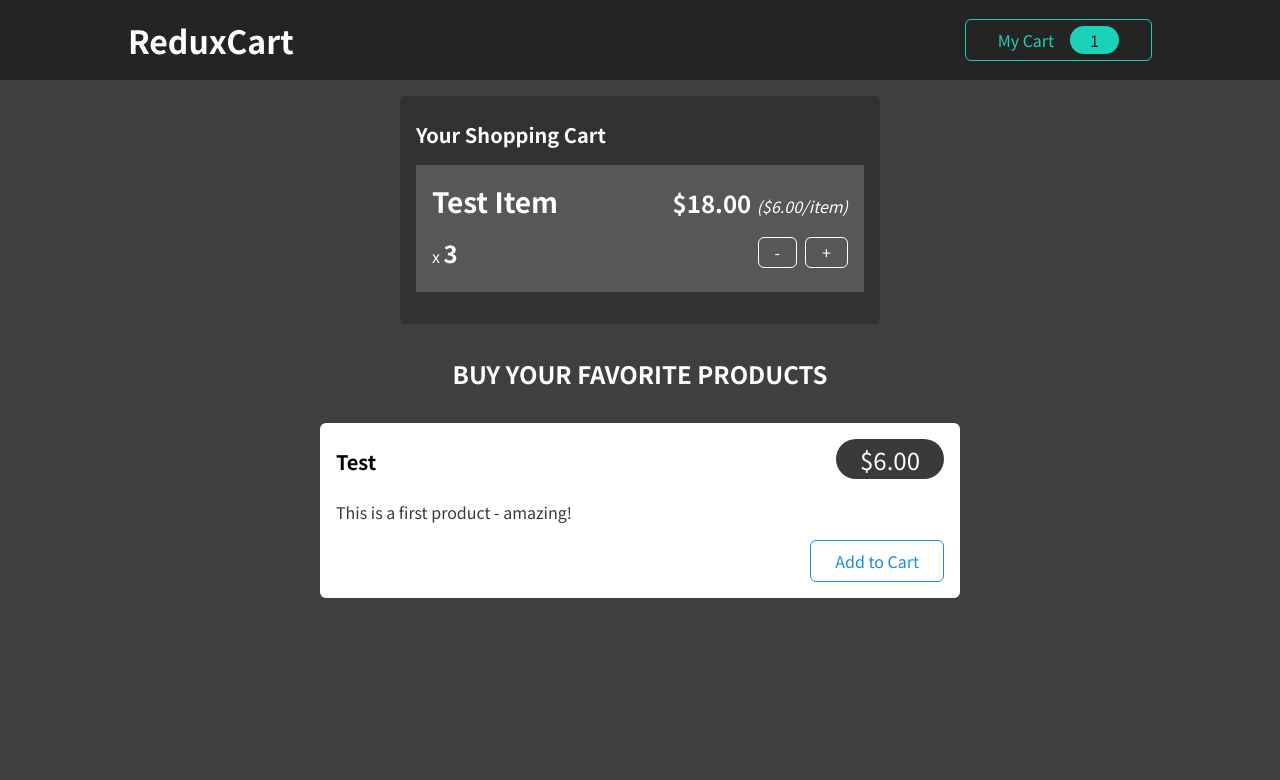
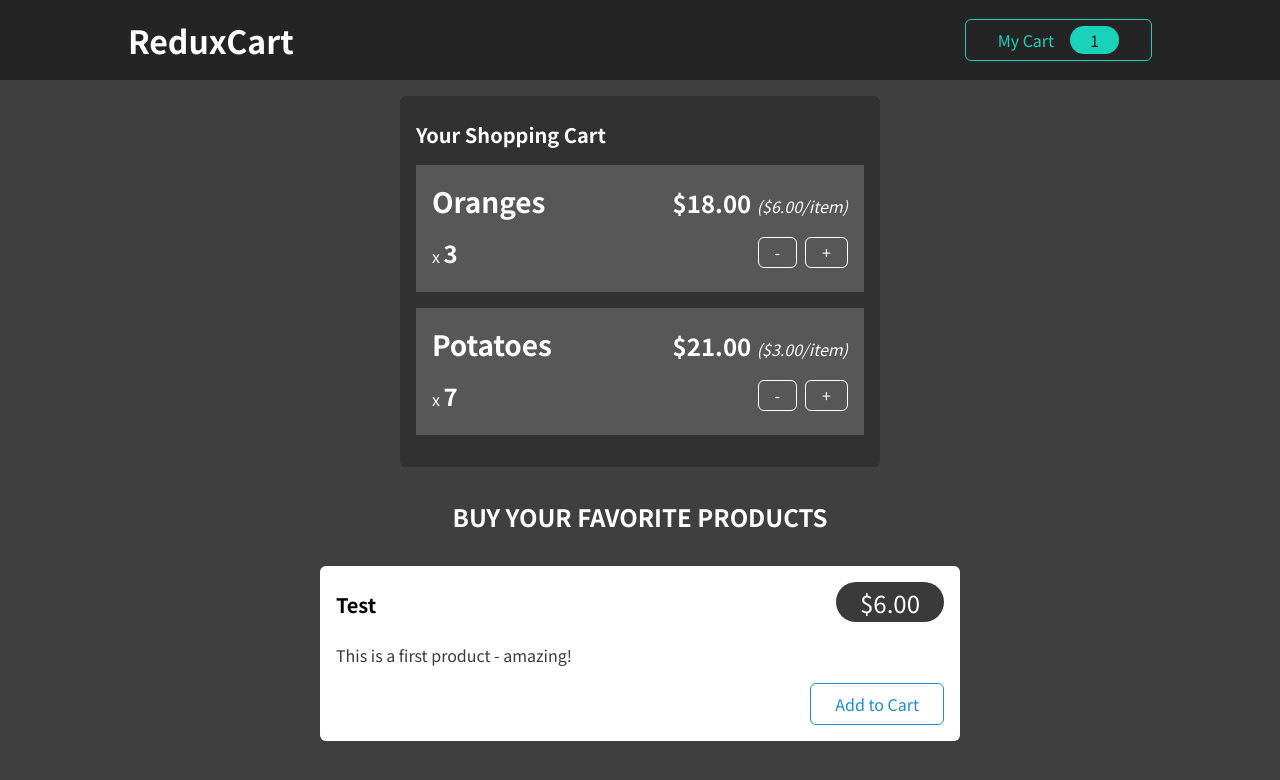
Before and after one commit to zerocool01010/19thAdvancedRedux-section, a React (Create React App) app: page / in a window 1280 px wide. Shown: the top 780 px of the page. Built offline with nearby package versions, Linux system fonts and the light colour scheme.

Commit message:
Funcionando el add items para renderizado dinamico en el componente de your shopping cart, falta implementar cosas igual

```diff
--- a/src/components/Cart/Cart.js
+++ b/src/components/Cart/Cart.js
@@ -1,15 +1,36 @@
+import React from "react";
+import { useEffect } from "react";
 import Card from '../UI/Card';
 import classes from './Cart.module.css';
 import CartItem from './CartItem';
 
+//redux toolkit imports
+import { useDispatch } from "react-redux";
+import { productActions } from "../../store/indexReducer";
+import { useSelector } from "react-redux";
+
 const Cart = (props) => {
+  //reducer hooks and methods
+  const dispatch = useDispatch();
+  const arrayOfItems = useSelector((state) => state.prodRed.productsArray);
+
+  useEffect(() => {
+    dispatch(productActions.getItems());
+  }, [arrayOfItems]);
+
+  const mappedItems = arrayOfItems.map((index)=> {
+    return <CartItem
+    item={{ title: index.title, quantity: index.quantity, price: index.price, total: index.total }}
+  />
+  })
+
+  console.log(mappedItems)
+
   return (
     <Card className={classes.cart}>
       <h2>Your Shopping Cart</h2>
       <ul>
-        <CartItem
-          item={{ title: 'Test Item', quantity: 3, total: 18, price: 6 }}
-        />
+        {mappedItems}
       </ul>
     </Card>
   );
--- a/src/components/Cart/CartItem.js
+++ b/src/components/Cart/CartItem.js
@@ -1,7 +1,9 @@
 import classes from './CartItem.module.css';
 
 const CartItem = (props) => {
-  const { title, quantity, total, price } = props.item;
+  console.log(props.item)
+
+  const { title, quantity, price, total = (price*quantity) } = props.item;
 
   return (
     <li className={classes.item}>
--- a/src/components/Shop/ProductItem.js
+++ b/src/components/Shop/ProductItem.js
@@ -1,8 +1,22 @@
-import Card from '../UI/Card';
-import classes from './ProductItem.module.css';
+import Card from "../UI/Card";
+import classes from "./ProductItem.module.css";
+import React from "react";
+import { useEffect } from "react";
+//redux toolkit imports
+import { useDispatch } from "react-redux";
+import { productActions } from "../../store/indexReducer";
 
 const ProductItem = (props) => {
+  //reducer hooks and methods
+  const dispatch = useDispatch();
+
   const { title, price, description } = props;
+
+  const addItemHandler = () => {
+    dispatch(
+      productActions.addItemToProductsArray({ title, quantity: 4, price, description})
+    );
+  };
 
   return (
     <li className={classes.item}>
@@ -13,7 +27,7 @@ const ProductItem = (props) => {
         </header>
         <p>{description}</p>
         <div className={classes.actions}>
-          <button>Add to Cart</button>
+          <button onClick={addItemHandler}>Add to Cart</button>
         </div>
       </Card>
     </li>
--- a/src/store/indexReducer.js
+++ b/src/store/indexReducer.js
@@ -1,35 +1,44 @@
-import { createStore } from 'redux'
-import { createSlice, configureStore } from '@reduxjs/toolkit';
-import { configure } from '@testing-library/react';
+import { createStore } from "redux";
+import { createSlice, configureStore } from "@reduxjs/toolkit";
+import { configure } from "@testing-library/react";
 
-const initialCartVisibState = [{visible: true}]
-/* const initialSomeState2 = [{some2: false}] */
+const initialCartVisibState = [{ visible: true }];
+const initialProductState = { productsArray: [] };
+let testArray = [{ title: "Oranges", quantity: 3, price: 6, total: 18},
+{ title: "Potatoes", quantity: 7, price: 3, total: 21 }];
 
 const cartVisibility = createSlice({
-    name: 'cartRed',
-    initialState: initialCartVisibState,
-    reducers: {
-        changeVisibility(state) {
-            state[0].visible = !(state[0].visible)
-        }
-    }
-})
+  name: "cartRed",
+  initialState: initialCartVisibState,
+  reducers: {
+    changeVisibility(state) {
+      state[0].visible = !state[0].visible;
+    },
+  },
+});
 
-/* const someSlice2 = createSlice({
-    name: 'someRed2',
-    initialState: initialSomeState2,
-    reducers: {
-        someMethod2(state) {
-            state.some2 = true
-        }
-    }
-}) */
+const productSlice = createSlice({
+  name: "prodRed",
+  initialState: initialProductState,
+  reducers: {
+    getItems(state){
+        state.productsArray = testArray
+    },
+    addItemToProductsArray(state, action) {
+      //por action.payload llega un objeto con 3 atrib: title, price, quantity y description
+      console.log(action.payload);
+      testArray = [...testArray, action.payload]
+      console.log(testArray)
+      state.productsArray = testArray
+    },
+  },
+});
 
 const store = configureStore({
-    reducer: { cartRed: cartVisibility.reducer/* , someRed2: someSlice2.reducer */ }
-})
+  reducer: { cartRed: cartVisibility.reducer, prodRed: productSlice.reducer },
+});
 
-export const cartActions = cartVisibility.actions
-/* export const someSlice2Actions = someSlice2.actions  */
+export const cartActions = cartVisibility.actions;
+export const productActions = productSlice.actions;
 
-export default store
+export default store;
```
Also changed, not shown: 1 other file (tests, documents, lock files or other folders).
